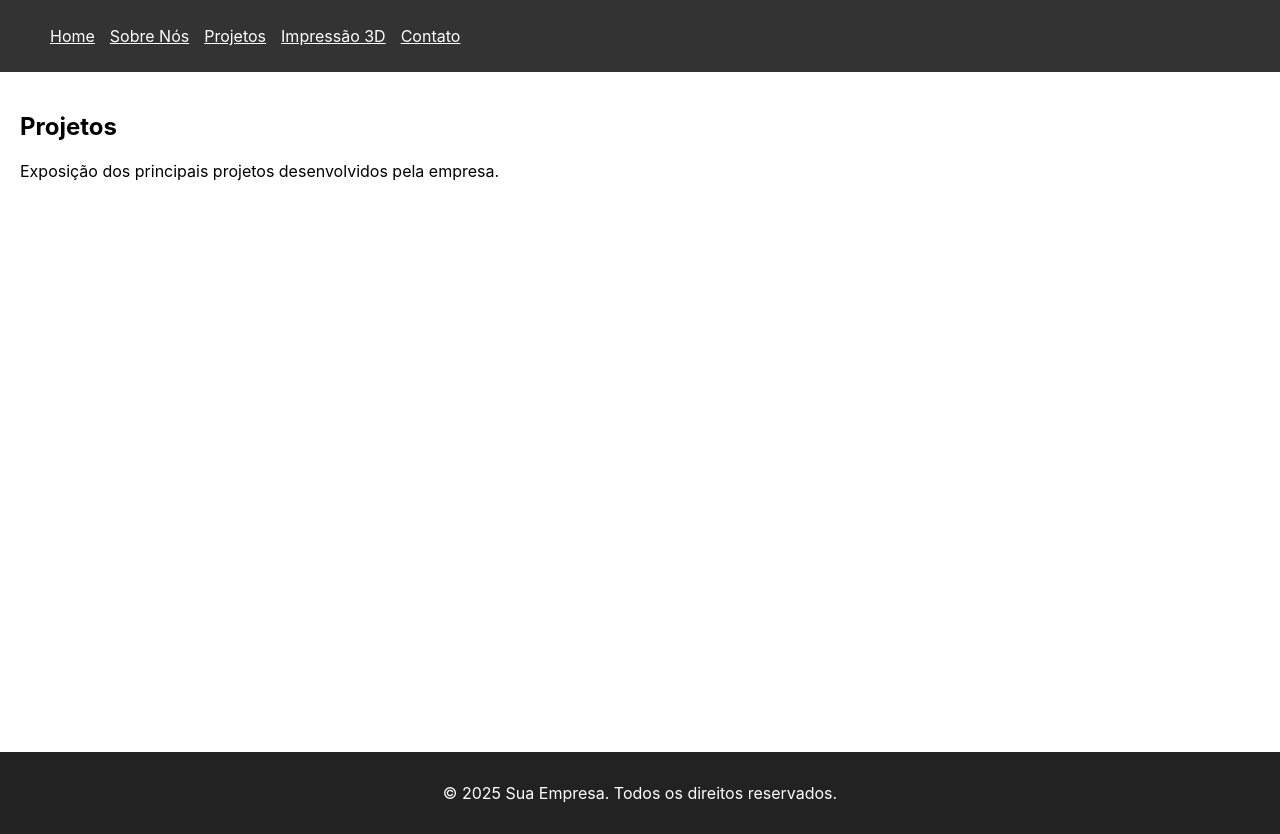
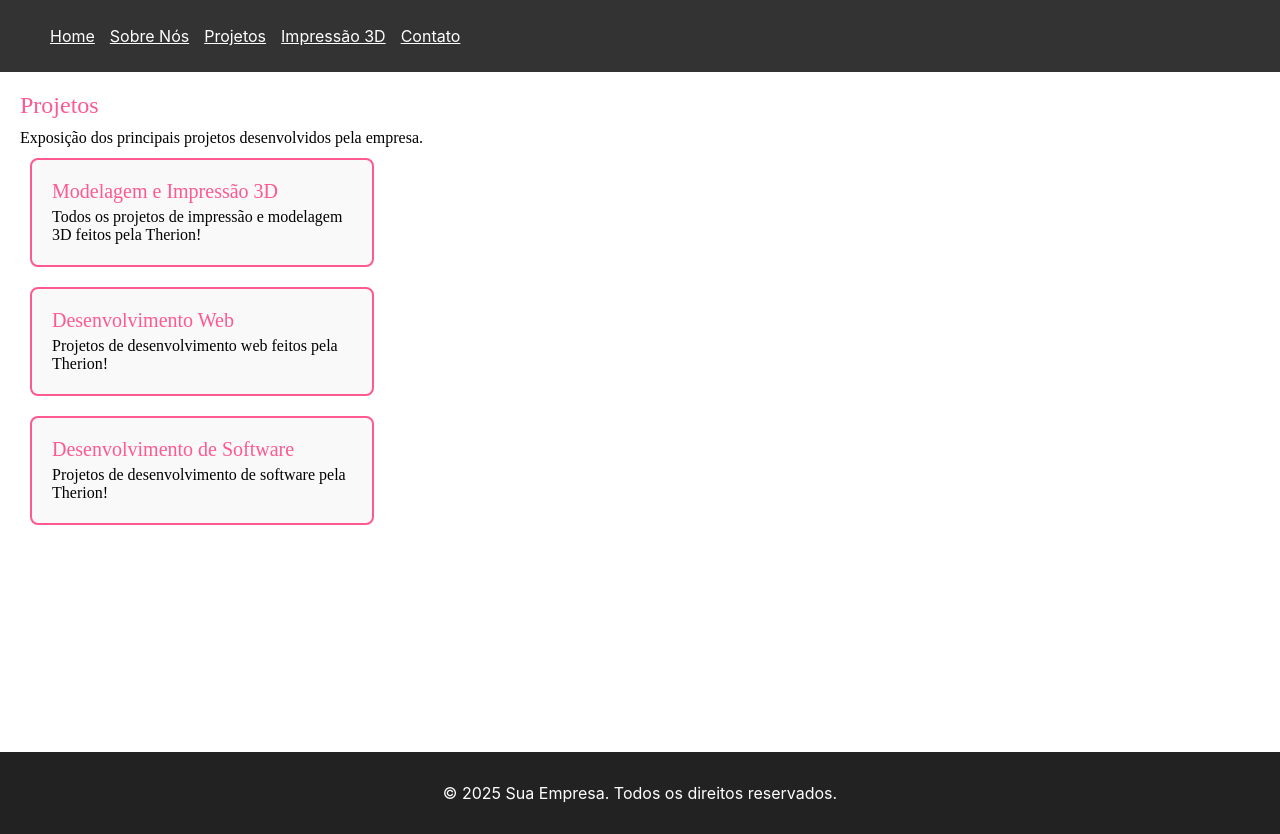
Before and after one commit to projetosTherion/TraineeWeb, a React (Create React App) app in the folder therion/: page /projetos in a window 1280 px wide. Built offline with nearby package versions, Linux system fonts and the light colour scheme.

Commit message:
Update Projetos.jsx

```diff
--- a/therion/src/paginas/Projetos.jsx
+++ b/therion/src/paginas/Projetos.jsx
@@ -1,9 +1,43 @@
+import styles from './container.module.css'; // Importa o arquivo CSS
+
+
 function Projetos() {
     return (
-      <section>
-        <h1>Projetos</h1>
-        <p>Exposição dos principais projetos desenvolvidos pela empresa.</p>
-      </section>
+      <main>
+        <div className={styles.titulo1}>
+          Projetos
+        </div>
+
+        <div className={styles.paragrafo}>
+          Exposição dos principais projetos desenvolvidos pela empresa.
+        </div>
+
+        <div className={styles.card}>
+          <div className={styles.titulo2}>
+            Modelagem e Impressão 3D
+          </div>
+          <div className={styles.paragrafo}>
+            Todos os projetos de impressão e modelagem 3D feitos pela Therion!
+          </div>
+        </div>
+        <div className={styles.card}>
+          <div className={styles.titulo2}>
+            Desenvolvimento Web
+          </div>
+          <div className={styles.paragrafo}>
+            Projetos de desenvolvimento web feitos pela Therion!
+          </div>
+        </div>
+
+        <div className={styles.card}>
+          <div className={styles.titulo2}>
+            Desenvolvimento de Software
+          </div>
+          <div className={styles.paragrafo}>
+            <>Projetos de desenvolvimento de software pela Therion!</>
+          </div>
+        </div>
+      </main>
     );
   }
 
```
